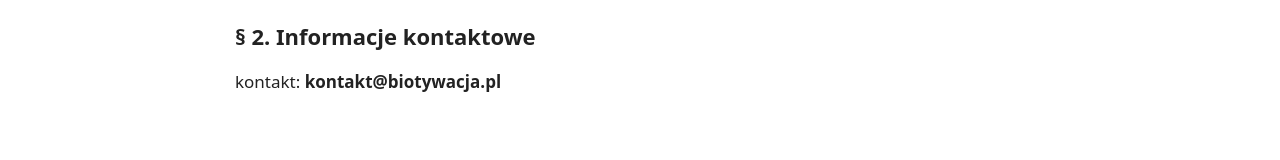
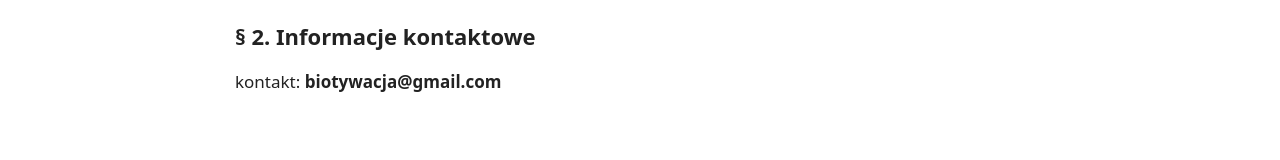
Before and after one commit to Quit3k/biotywacja, a Next.js app: page /regulamin in a window 1280 px wide. Shown: the part 529-689 px from the top of the page. Built offline with nearby package versions, Linux system fonts and the light colour scheme.

Commit message:
mosia - poprawki

```diff
--- a/src/pages/regulamin.tsx
+++ b/src/pages/regulamin.tsx
@@ -16,7 +16,7 @@
 
       <h2>§ 2. Informacje kontaktowe</h2>
       <p>
-        kontakt: <strong>kontakt@biotywacja.pl</strong>
+        kontakt: <strong>biotywacja@gmail.com</strong>
       </p>
 
     </LegalWrapper>
```
